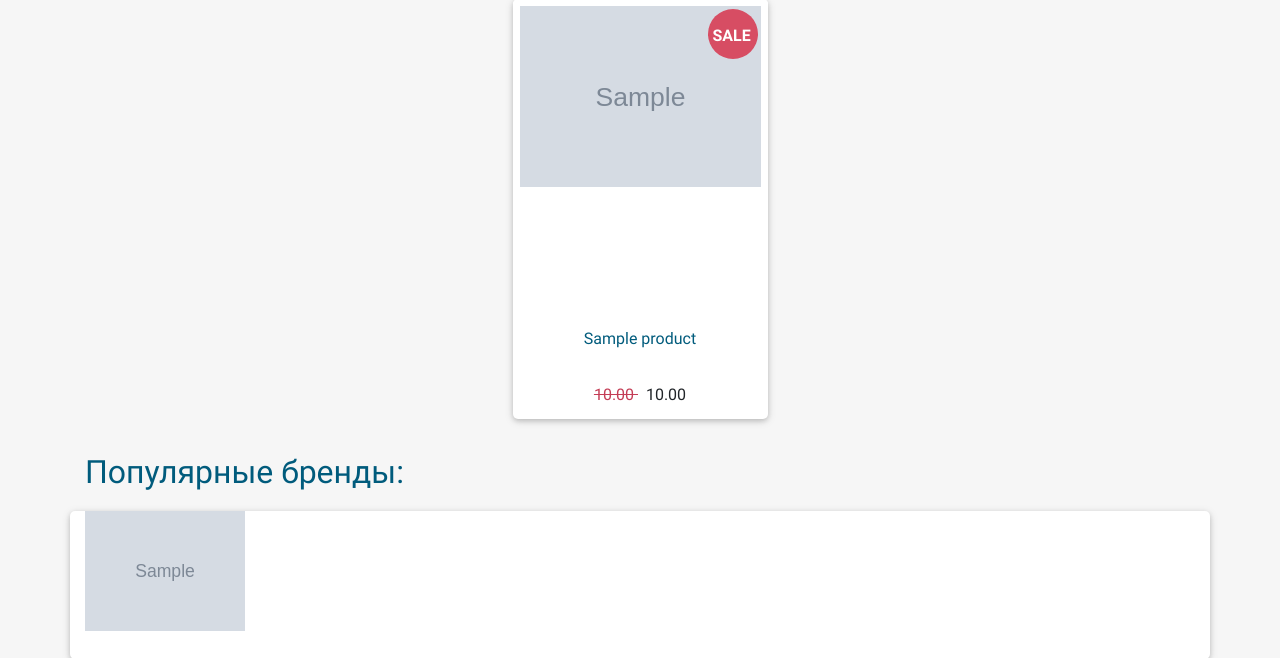
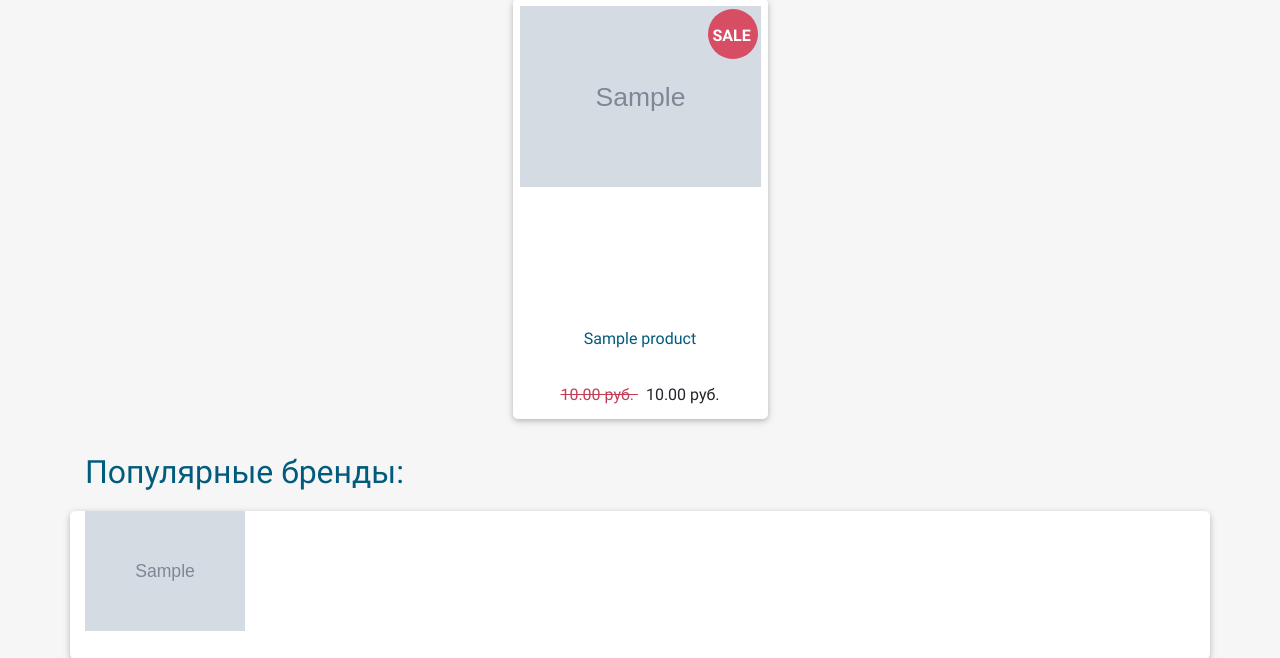
Before and after one commit to dimchoo/intellect_torg, a Django app: template main_app/templates/main_app/index.html in a window 1280 px wide. Shown: the part 727-1385 px from the top of the page. Run offline with Django 3.2, Linux system fonts and the light colour scheme; the template is opened without the code that fills it: values that come from a table or form of the project are taken from there, others are empty; tables that the repository leaves empty hold one stand-in row (values such as "Sample post"); grey boxes marked "Sample" are stand-in pictures; some libraries are stand-ins or nearby versions.

Commit message:
Добавлены правки цены

```diff
--- a/main_app/templates/main_app/index.html
+++ b/main_app/templates/main_app/index.html
@@ -89,12 +89,12 @@
                             <div class="price-wrap">
                                 {% if sale_home_product.old_price %}
                                 <span class="old-price">
-                                    {{ sale_home_product.old_price }}
+                                    {{ sale_home_product.old_price }} руб.
                                 </span>
                                 &nbsp;
                                 {% endif %}
                                 <span class="new-price">
-                                    {{ sale_home_product.new_price }}
+                                    {{ sale_home_product.new_price }} руб.
                                 </span>
                             </div>
                         </div>
```
